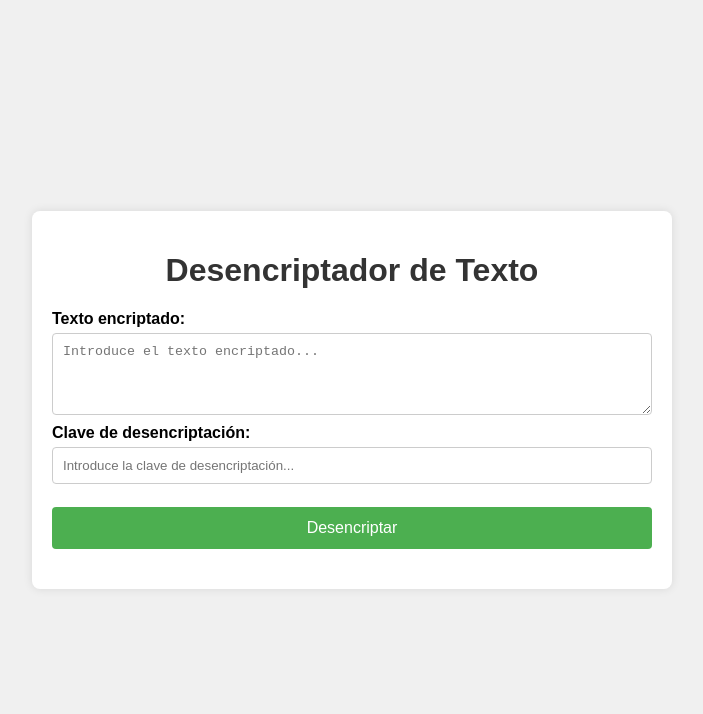
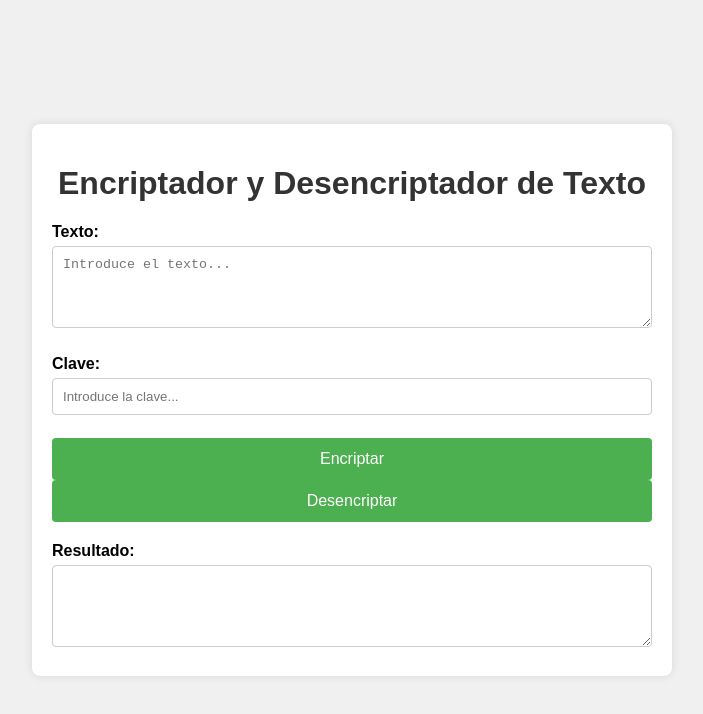
Before and after one commit to jjgarcialopez/decripter, a plain HTML site: page index.html in a window 1280 px wide. Shown: the whole page, without its empty margins (288-991 px from the left). Drawn offline with Linux system fonts and the light colour scheme.

Commit message:
Se modifico el encriptador , se ajustaron errores

```diff
--- a/index.html
+++ b/index.html
@@ -3,23 +3,26 @@
 <head>
     <meta charset="UTF-8">
     <meta name="viewport" content="width=device-width, initial-scale=1.0">
-    <title>Desencriptador de Texto</title>
+    <title>Encriptador y Desencriptador de Texto</title>
     <link rel="stylesheet" href="styles.css">
 </head>
 <body>
     <div class="container">
-        <h1>Desencriptador de Texto</h1>
-        <form id="decryptForm">
-            <label for="encryptedText">Texto encriptado:</label><br>
-            <textarea id="encryptedText" name="encryptedText" rows="4" cols="50" placeholder="Introduce el texto encriptado..."></textarea><br>
-            <label for="decryptionKey">Clave de desencriptación:</label><br>
-            <input type="text" id="decryptionKey" name="decryptionKey" placeholder="Introduce la clave de desencriptación..."><br><br>
-            <button type="submit">Desencriptar</button>
+        <h1>Encriptador y Desencriptador de Texto</h1>
+        <form id="cryptoForm">
+            <label for="inputText">Texto:</label><br>
+            <textarea id="inputText" name="inputText" rows="4" cols="50" placeholder="Introduce el texto..."></textarea><br><br>
+            <label for="encryptionKey">Clave:</label><br>
+            <input type="text" id="encryptionKey" name="encryptionKey" placeholder="Introduce la clave..."><br><br>
+            <button type="button" onclick="encryptText()">Encriptar</button>
+            <button type="button" onclick="decryptText()">Desencriptar</button>
         </form>
-        <div id="decryptedTextDisplay">
-            <label for="decryptedText">Texto desencriptado:</label><br>
-            <textarea id="decryptedText" name="decryptedText" rows="4" cols="50" readonly></textarea>
+        <div id="outputTextDisplay">
+            <label for="outputText">Resultado:</label><br>
+            <textarea id="outputText" name="outputText" rows="4" cols="50" readonly></textarea>
         </div>
     </div>
+
+    <script src="script.js"></script>
 </body>
 </html>
```
